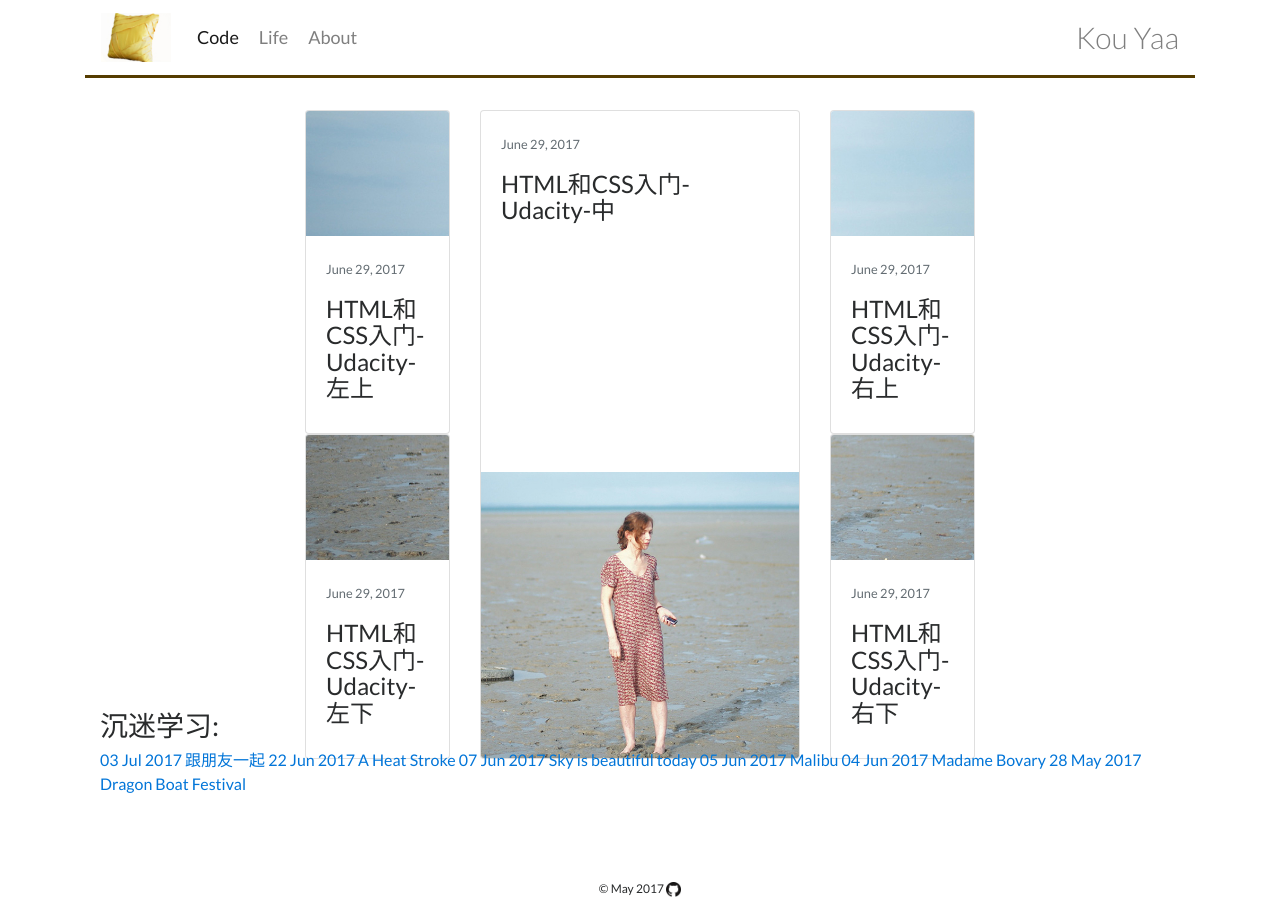
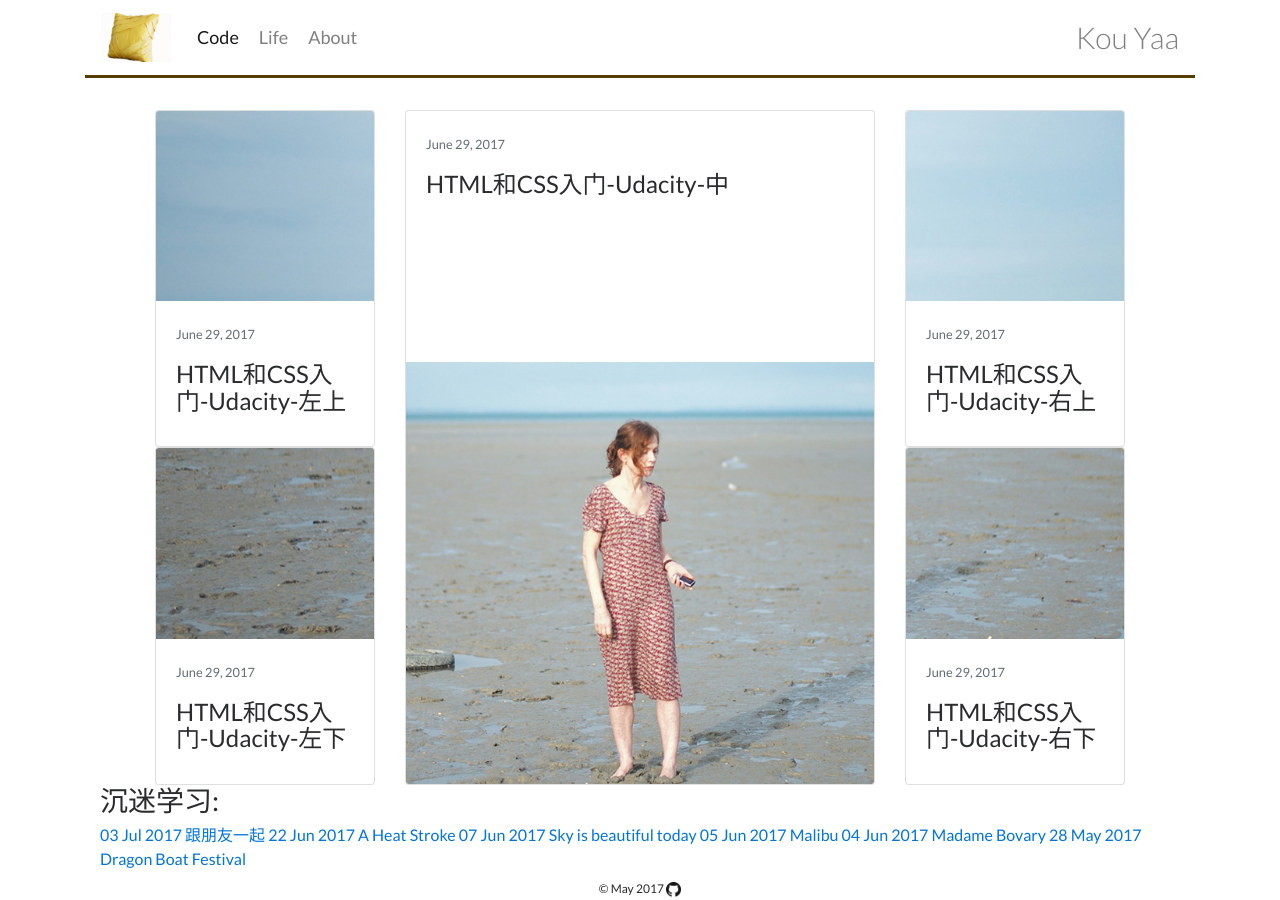
Before and after one commit to yinkouya/yinkouya.github.io, a Jekyll site: the page built from life.html, in a window 1280 px wide. Built offline with Jekyll 4.4.1, drawn with Linux system fonts in a browser that asks for light colours; nearby versions of some CDN libraries.

Commit message:
Update style.css

```diff
--- a/assets/style.css
+++ b/assets/style.css
@@ -63,17 +63,16 @@ img.footer {
 }
 
 .row {
-  width: 700px;
-  height: 600px;
+  width: 1000px;
   margin: 0 auto;
 }
 
 .card-img-top {
-  max-width:240px;
+  max-width:100%;
   height:auto;
 }
 
 .card-img-bottom {
-  max-width:600px;
+  max-width:100%;
   height:auto;
 }
```
